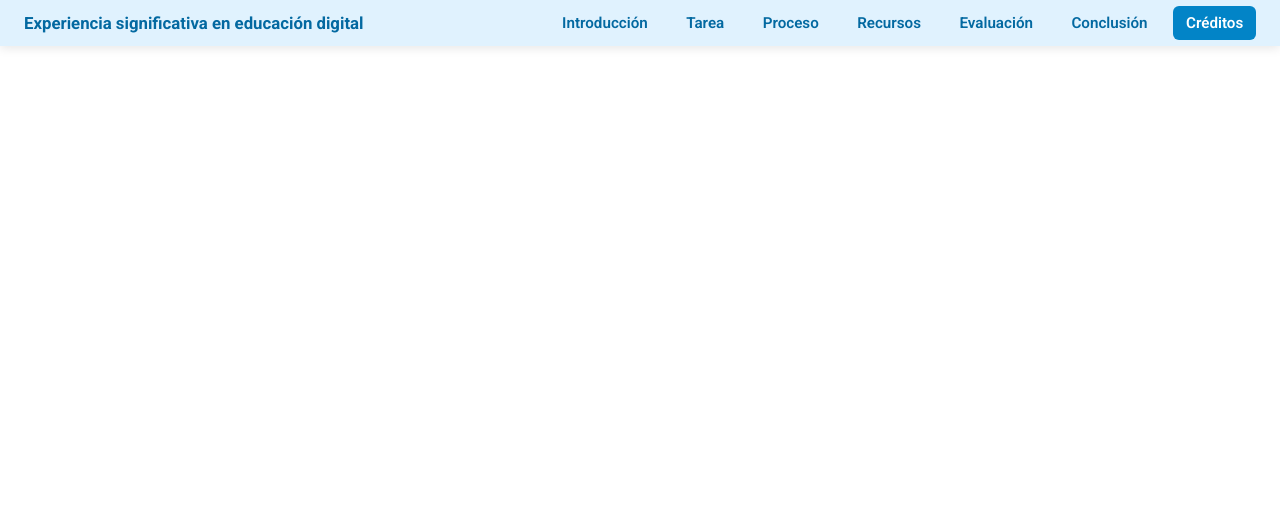
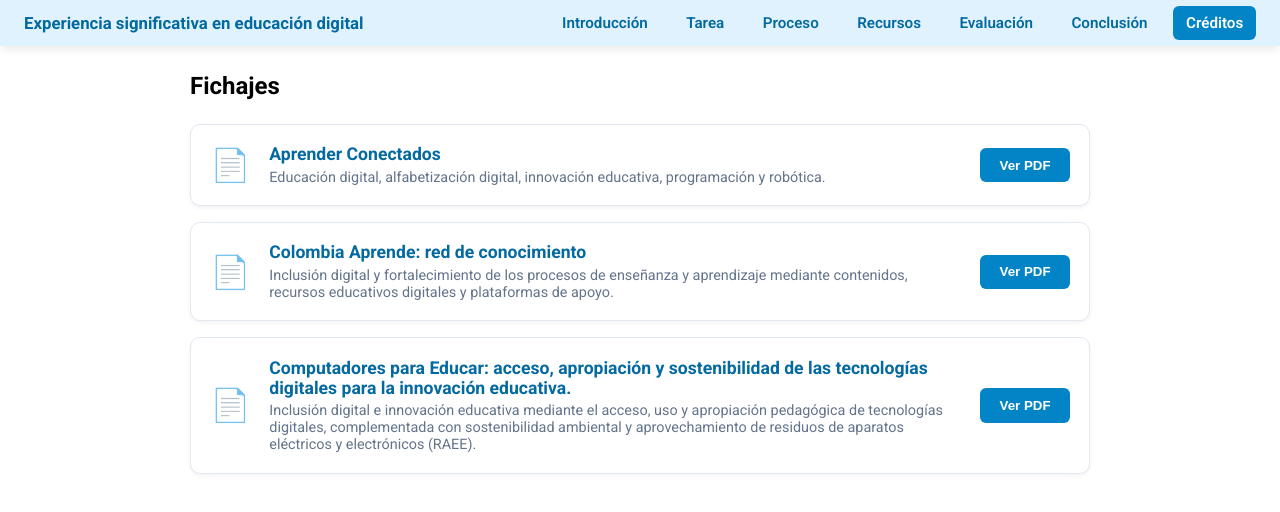
Before and after one commit to YefersonIdarraga/webquestexpsignificativa, a React (Vite) app: page /creditos in a window 1280 px wide. Shown: the top 512 px of the page. Built offline with nearby package versions, Linux system fonts and the light colour scheme.

Commit message:
se crea componente fichajes con modal

```diff
--- /dev/null
+++ b/src/components/Fichajes.jsx
@@ -0,0 +1,107 @@
+import React, { useState } from 'react';
+import '../styles/Fichajes.css';
+
+const Fichajes = () => {
+  const [docSeleccionado, setDocSeleccionado] = useState(null);
+
+  // Lista de documentos PDF
+  const documentos = [
+    {
+      id: 1,
+      titulo: 'Aprender Conectados',
+      descripcion: 'Educación digital, alfabetización digital, innovación educativa, programación y robótica.',
+      url: '/documentos/Fichaje-experiencias-significativas-America-Latina-y-el-Caribe-Pablo-Jairo-y-Zohe.pdf'
+    },
+    {
+      id: 2,
+      titulo: 'Colombia Aprende: red de conocimiento',
+      descripcion: 'Inclusión digital y fortalecimiento de los procesos de enseñanza y aprendizaje mediante contenidos, recursos educativos digitales y plataformas de apoyo.',
+      url: '/documentos/rubrica-evaluacion.pdf'
+    },
+    {
+      id: 3,
+      titulo: 'Computadores para Educar: acceso, apropiación y sostenibilidad de las tecnologías digitales para la innovación educativa.',
+      descripcion: 'Inclusión digital e innovación educativa mediante el acceso, uso y apropiación pedagógica de tecnologías digitales, complementada con sostenibilidad ambiental y aprovechamiento de residuos de aparatos eléctricos y electrónicos (RAEE).',
+      url: '/documentos/recursos-complementarios.pdf'
+    }
+  ];
+
+  const abrirPopup = (doc) => {
+    setDocSeleccionado(doc);
+  };
+
+  const cerrarPopup = () => {
+    setDocSeleccionado(null);
+  };
+
+  return (
+    <div className="docs-container">
+      <h2>Fichajes</h2>
+
+      {/* Lista de Tarjetas de Documentos */}
+      <div className="docs-grid">
+        {documentos.map((doc) => (
+          <div key={doc.id} className="doc-card">
+            <div className="doc-icon">📄</div>
+            <div className="doc-info">
+              <h3>{doc.titulo}</h3>
+              <p>{doc.descripcion}</p>
+            </div>
+            <button
+              className="btn-ver"
+              onClick={() => abrirPopup(doc)}
+            >
+              Ver PDF
+            </button>
+          </div>
+        ))}
+      </div>
+
+      {/* Popup / Modal Emergente Animado */}
+      {docSeleccionado && (
+        <div className="modal-overlay" onClick={cerrarPopup}>
+          <div
+            className="modal-content"
+            onClick={(e) => e.stopPropagation()} /* Evita cerrar al hacer clic dentro */
+          >
+            {/* Encabezado del Popup con Botones de Descarga y Cierre */}
+            <div className="modal-header">
+              <h3>{docSeleccionado.titulo}</h3>
+              <div className="modal-actions">
+                {/* Botón de Descargar */}
+                <a
+                  href={docSeleccionado.url}
+                  download
+                  className="btn-descargar"
+                  title="Descargar PDF"
+                >
+                  📥 Descargar
+                </a>
+                {/* Botón de Cerrar */}
+                <button
+                  className="btn-cerrar"
+                  onClick={cerrarPopup}
+                  title="Cerrar"
+                >
+                  ✕
+                </button>
+              </div>
+            </div>
+
+            {/* Visualizador de PDF */}
+            <div className="modal-body">
+              <iframe
+                src={`${docSeleccionado.url}#view=FitH&zoom=${window.innerWidth < 768 ? '100' : '130'}`}
+                title={docSeleccionado.titulo}
+                width="100%"
+                height="100%"
+              />
+            </div>
+          </div>
+        </div>
+      )}
+    </div>
+  );
+};
+
+export default Fichajes;
--- a/src/pages/Creditos.jsx
+++ b/src/pages/Creditos.jsx
@@ -1,5 +1,6 @@
 import React from 'react'
 import Menu from '../components/menu'
+import Fichajes from '../components/Fichajes'
 
 const Creditos = () => {
   return (
@@ -7,6 +8,7 @@
       <section>
         <Menu />
       </section>
+      <Fichajes />
     </>
   )
 }
--- /dev/null
+++ b/src/styles/Fichajes.css
@@ -0,0 +1,220 @@
+
+/* Contenedor y Tarjetas de Documentos */
+
+.docs-container {
+  max-width: 900px;
+  margin: 2rem auto;
+  padding: 0 1rem;
+}
+
+.docs-grid {
+  display: flex;
+  flex-direction: column;
+  gap: 1rem;
+  margin-top: 1.5rem;
+}
+
+.doc-card {
+  display: flex;
+  align-items: center;
+  gap: 1.2rem;
+  background-color: #ffffff;
+  padding: 1.2rem;
+  border-radius: 10px;
+  border: 1px solid #e2e8f0;
+  box-shadow: 0 2px 4px rgba(0, 0, 0, 0.05);
+  transition: transform 0.2s ease, box-shadow 0.2s ease;
+}
+
+.doc-card:hover {
+  transform: translateY(-2px);
+  box-shadow: 0 6px 12px rgba(0, 0, 0, 0.08);
+}
+
+.doc-icon {
+  font-size: 2rem;
+}
+
+.doc-info {
+  flex: 1;
+}
+
+.doc-info h3 {
+  margin: 0 0 0.3rem 0;
+  color: #0369a1;
+  font-size: 1.1rem;
+}
+
+.doc-info p {
+  margin: 0;
+  color: #64748b;
+  font-size: 0.9rem;
+}
+
+.btn-ver {
+  background-color: #0284c7;
+  color: #ffffff;
+  border: none;
+  padding: 0.6rem 1.2rem;
+  border-radius: 6px;
+  font-weight: 600;
+  cursor: pointer;
+  transition: background-color 0.2s ease;
+}
+
+.btn-ver:hover {
+  background-color: #0369a1;
+}
+
+/* =================================================== */
+/* Modal Overlay y Contenedor Emergente                */
+/* =================================================== */
+.modal-overlay {
+  position: fixed;
+  top: 0;
+  left: 0;
+  width: 100vw;
+  height: 100vh;
+  background-color: rgba(15, 23, 42, 0.6);
+  backdrop-filter: blur(4px);
+  display: flex;
+  justify-content: center;
+  align-items: center;
+  z-index: 2000;
+
+  /* Animación Fade In de Fondo */
+  animation: fadeIn 0.3s ease forwards;
+}
+
+.modal-content {
+  background-color: #ffffff;
+  width: 98%;
+  max-width: 1400px;
+  height: 95vh;
+  border-radius: 12px;
+  display: flex;
+  flex-direction: column;
+  overflow: hidden;
+  box-shadow: 0 20px 25px -5px rgba(0, 0, 0, 0.2);
+
+  /* Animación de Escala / Pop Up */
+  animation: scaleUp 0.3s cubic-bezier(0.16, 1, 0.3, 1) forwards;
+}
+
+/* Encabezado del Modal */
+.modal-header {
+  display: flex;
+  justify-content: space-between;
+  align-items: center;
+  padding: 1rem 1.5rem;
+  background-color: #f8fafc;
+  border-bottom: 1px solid #e2e8f0;
+}
+
+.modal-header h3 {
+  margin: 0;
+  color: #0f172a;
+  font-size: 1.1rem;
+}
+
+.modal-actions {
+  display: flex;
+  align-items: center;
+  gap: 0.8rem;
+}
+
+/* Botón Descargar */
+.btn-descargar {
+  display: inline-flex;
+  align-items: center;
+  gap: 0.4rem;
+  background-color: #0284c7;
+  color: #ffffff;
+  text-decoration: none;
+  padding: 0.5rem 1rem;
+  border-radius: 6px;
+  font-size: 0.9rem;
+  font-weight: 600;
+  transition: background-color 0.2s ease;
+}
+
+.btn-descargar:hover {
+  background-color: #0369a1;
+}
+
+/* Botón Cerrar */
+.btn-cerrar {
+  background: transparent;
+  border: none;
+  font-size: 1.3rem;
+  color: #64748b;
+  cursor: pointer;
+  padding: 0.3rem 0.6rem;
+  border-radius: 6px;
+  transition: background-color 0.2s ease, color 0.2s ease;
+}
+
+.btn-cerrar:hover {
+  background-color: #fee2e2;
+  color: #ef4444;
+}
+
+/* Cuerpo del Modal con Visor PDF */
+.modal-body {
+  flex: 1;
+  background-color: #f1f5f9;
+}
+
+.modal-body iframe {
+  border: none;
+}
+
+/* =================================================== */
+/* Keyframes de Animaciones CSS                        */
+/* =================================================== */
+@keyframes fadeIn {
+  from {
+    opacity: 0;
+  }
+  to {
+    opacity: 1;
+  }
+}
+
+@keyframes scaleUp {
+  from {
+    opacity: 0;
+    transform: scale(0.92) translateY(10px);
+  }
+  to {
+    opacity: 1;
+  }
+}
+
+/* Ajustes Responsive para Pantallas Pequeñas */
+@media (max-width: 640px) {
+  .doc-card {
+    flex-direction: column;
+    align-items: flex-start;
+  }
+
+  .btn-ver {
+    width: 100%;
+  }
+
+  .modal-content {
+    width: 95%;
+    height: 90vh;
+  }
+
+  .modal-header {
+    flex-direction: column;
+    align-items: flex-start;
+    gap: 0.8rem;
+  }
+
+  .modal-actions {
+    width: 100%;
+    justify-content: flex-end;
+  }
+}
```
Also changed, not shown: 1 other file (tests, documents, lock files or other folders).
